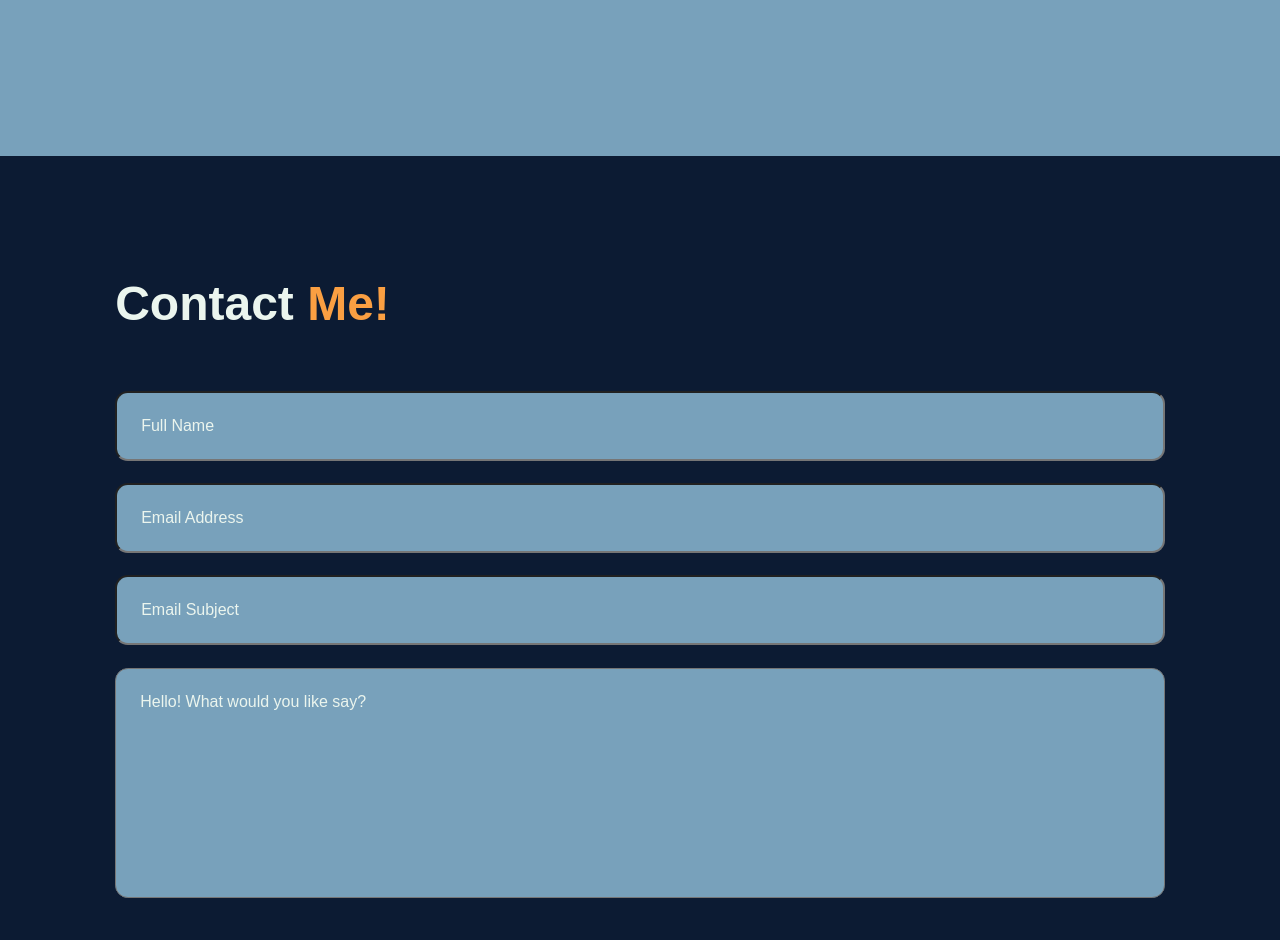
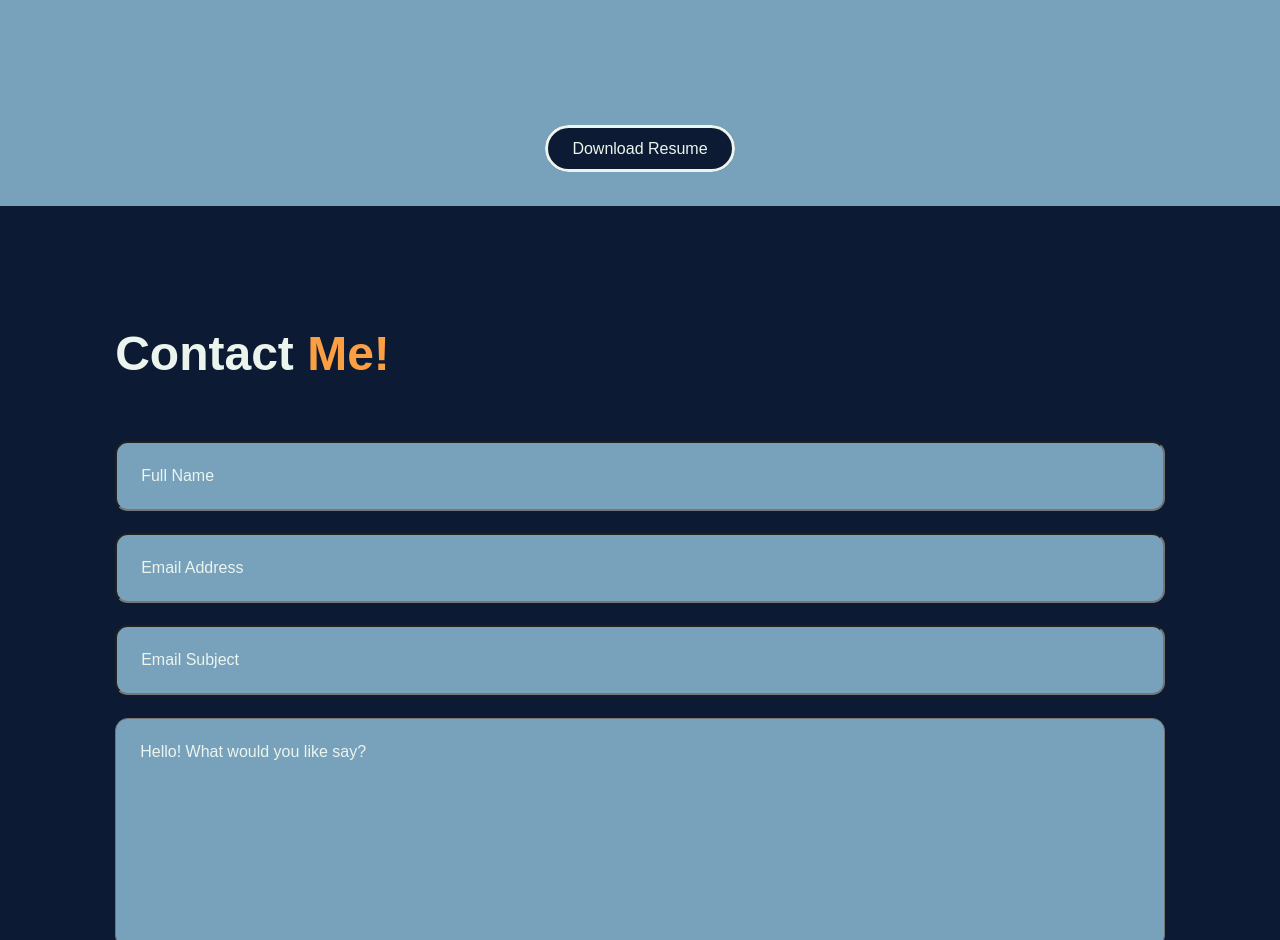
Before and after one commit to kevbvan/kevbvan.github.io, a plain HTML site: page index.html in a window 1280 px wide. Shown: the part 5320-6260 px from the top of the page. Drawn offline with nearby package versions, Linux system fonts and the light colour scheme.

Commit message:
added resume download btn to resume section

```diff
--- a/css/styles.css
+++ b/css/styles.css
@@ -318,6 +318,26 @@ section{
     width: 85%;
     height:60rem;
 }
+
+.resume .resume-btn{
+    text-align: center;
+    margin-bottom: 2rem;
+}
+
+.resume .resume-btn .btn{
+    border-color: var(--accent-text-color);
+    color: var(--text-color);
+    background-color: var(--bg-color);
+    padding: .75rem 1.5rem;
+    margin: .4rem 0;
+    border-radius: 2rem;
+    border: .2rem solid var(--text-color);
+    box-shadow: 0 .7rem -.4rem rgb(0 0 0 /75);
+}
+.resume .resume-btn .btn:hover{
+    border-color: var(--accent-text-color);
+    color: var(--accent-text-color)
+}
 /* CONTACT PAGE*/
 .contact h2{
     margin-bottom: 3rem
--- a/index.html
+++ b/index.html
@@ -126,6 +126,9 @@
         <div class="resume-container">
             <iframe src="./Kevin Van SE Resume.pdf" frameborder="0"></iframe>
         </div>
+        <div class="resume-btn">
+            <a href="./Kevin Van SE Resume.pdf" download="Kevin Van Resume" class="btn resume">Download Resume</a>
+        </div>
     </section>
 
     <section class="contact" id="contact">
```
